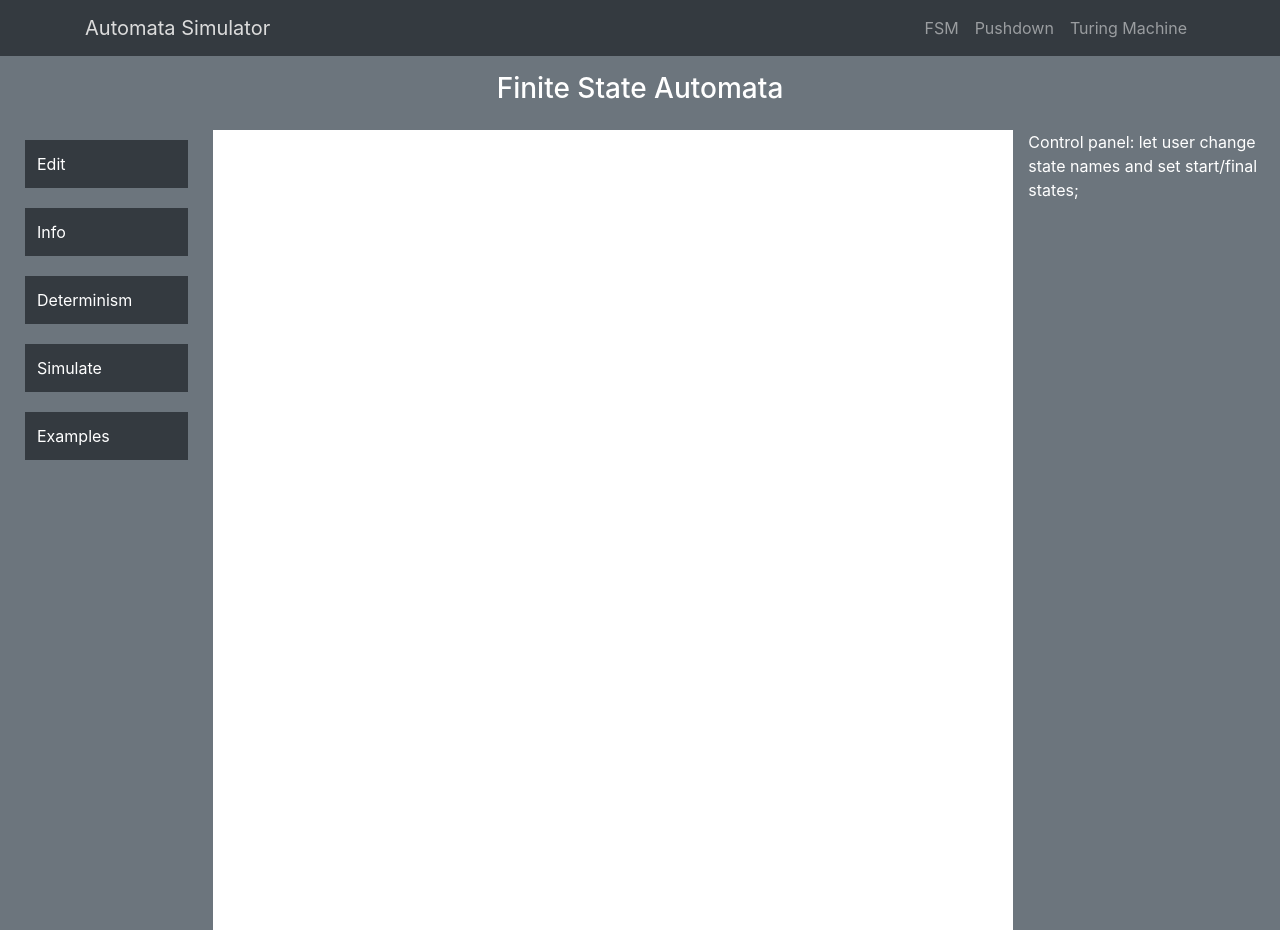
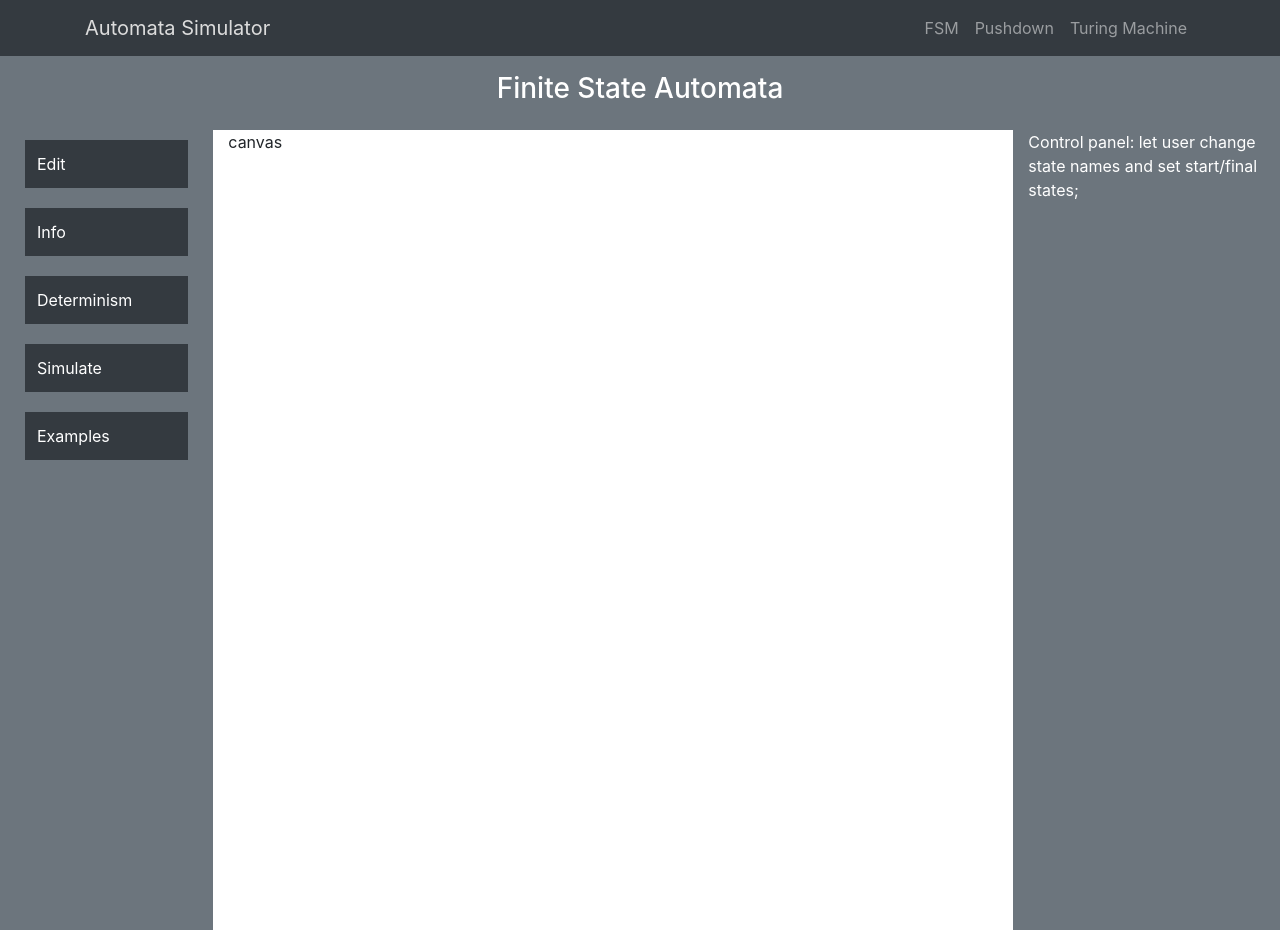
Before and after one commit to amaj98/AutomataSimulator, an Angular app: page /fsm in a window 1280 px wide. Built offline with nearby package versions, Linux system fonts and the light colour scheme.

Commit message:
drawfsm changes

```diff
--- a/src/app/pages/fsmpage/drawfsm/drawfsm.component.html
+++ b/src/app/pages/fsmpage/drawfsm/drawfsm.component.html
@@ -1,4 +1,7 @@
-<div class = "row justify-content-end" >
+<div class = "row justify-content-end">
+  <div class = "col">
+    canvas
+  </div>
   <div class = "col-3 hidden-md-down bg-secondary text-white">
       Control panel: let user change state names and set start/final states;
   </div>
--- a/src/app/pages/fsmpage/drawfsm/drawfsm.component.ts
+++ b/src/app/pages/fsmpage/drawfsm/drawfsm.component.ts
@@ -7,9 +7,10 @@ import { Component, OnInit } from '@angular/core';
 })
 export class DrawfsmComponent implements OnInit {
 
-  constructor() { }
+  constructor(){ }
 
-  ngOnInit() {
+  ngOnInit(){
+
   }
 
 }
```
